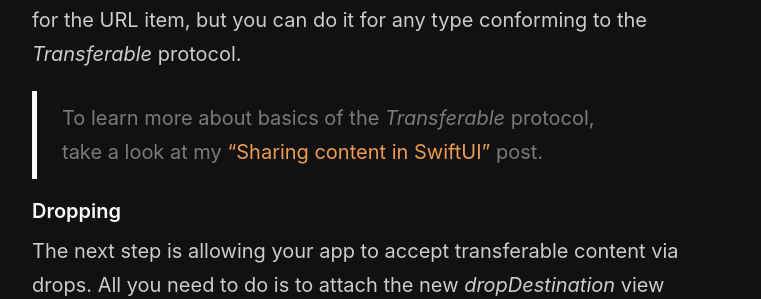
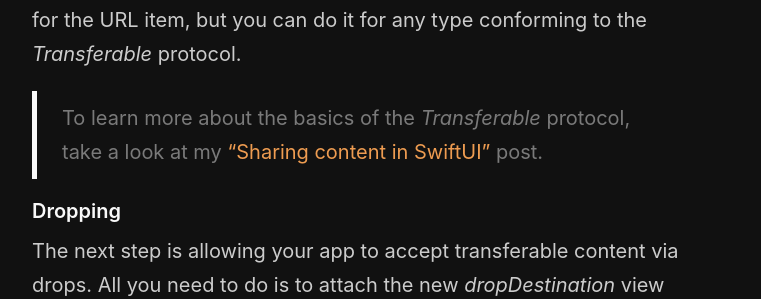
Before and after one commit to mecid/mecid.github.io, a Jekyll site: the page built from _posts/2023-04-05-drag-and-drop-transferable-data-in-swiftui.md, in a window 1280 px wide and 900 px high, scrolled down 1161 px. Shown: the part 154-453 px from the top of the window, without its empty margins (258-1019 px from the left). Built offline with Jekyll 4.4.1, drawn with Linux system fonts in a browser that asks for light colours.

Commit message:
reference post in drag and drop post fixed

```diff
--- a/_posts/2023-04-05-drag-and-drop-transferable-data-in-swiftui.md
+++ b/_posts/2023-04-05-drag-and-drop-transferable-data-in-swiftui.md
@@ -34,7 +34,7 @@
 
 The example above shows how you can enable the drag and drop feature for the URL item, but you can do it for any type conforming to the *Transferable* protocol.
 
-> To learn more about basics of the *Transferable* protocol, take a look at my ["Sharing content in SwiftUI"](/2023/03/28/sharing-content-in-swiftui/) post.
+> To learn more about the basics of the *Transferable* protocol, take a look at my ["Sharing content in SwiftUI"](/2023/03/28/sharing-content-in-swiftui/) post.
 
 #### Dropping
 The next step is allowing your app to accept transferable content via drops. All you need to do is to attach the new *dropDestination* view modifier to any view you want to take drops.
```
